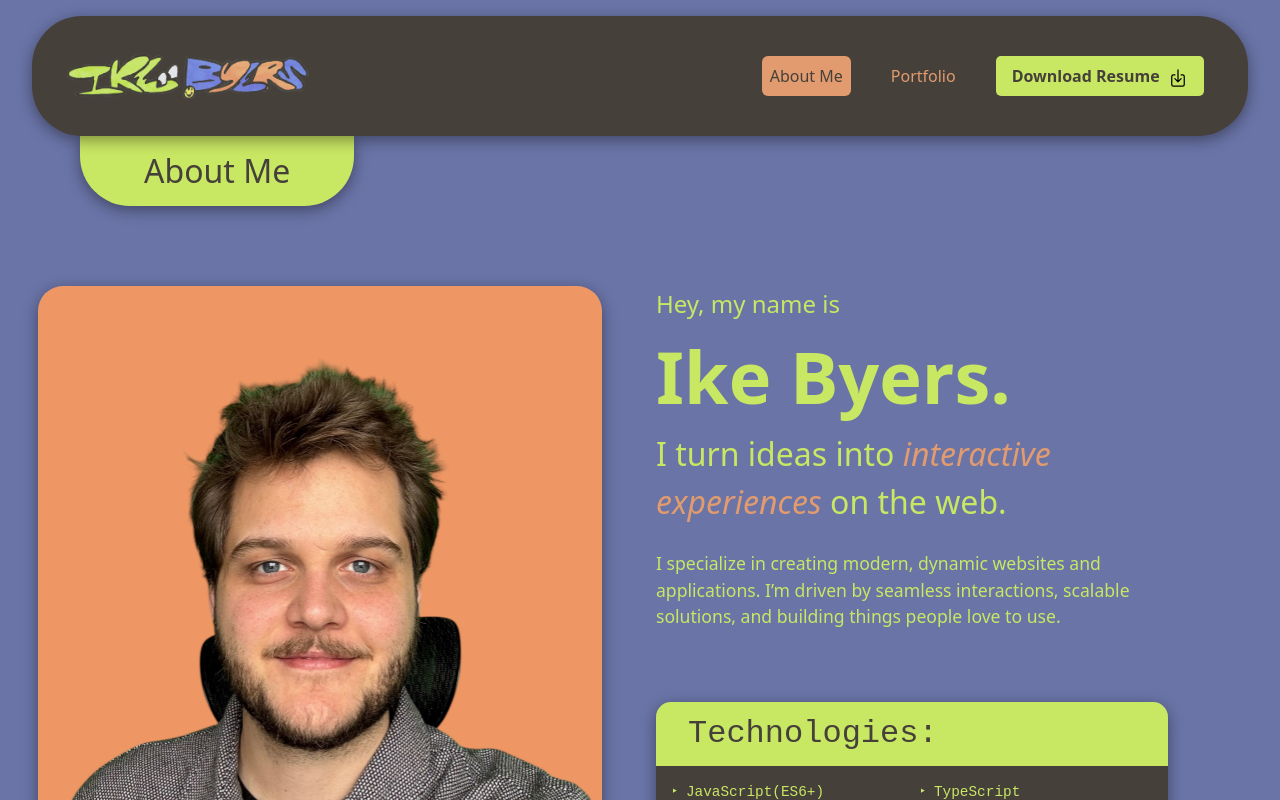
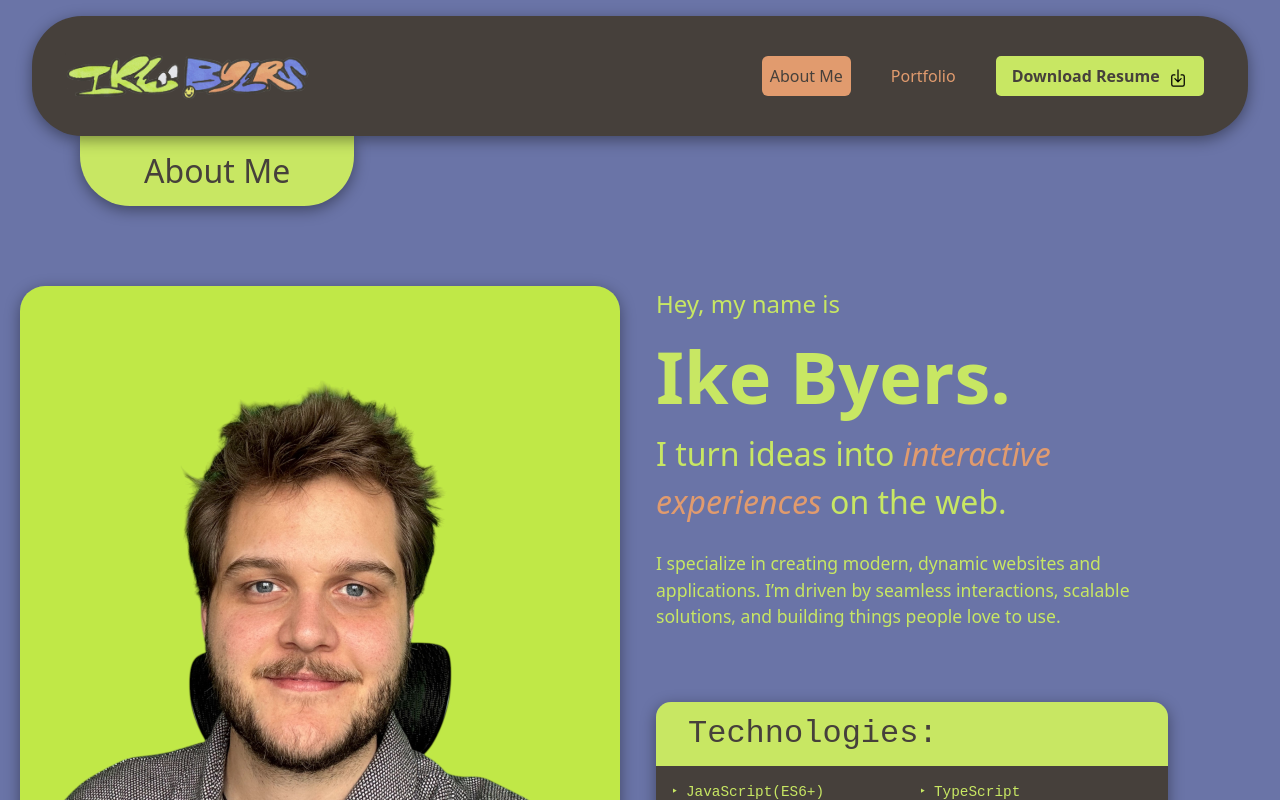
Before and after one commit to ikebyers/Ike-Byers-Portfolio, a React (Vite) app: page / in a window 1280 px wide. Shown: the top 800 px of the page. Built offline with nearby package versions, Linux system fonts and the light colour scheme.

Commit message:
another try at portrait photo

```diff
--- a/src/pages/aboutMe.jsx
+++ b/src/pages/aboutMe.jsx
@@ -26,7 +26,7 @@ const AboutMe = () => {
                 <div className="about-me-grid">
                     <div className="portrait-container portrait-icons">
                         <img
-                            src="/ike_portfolio_portrait.jpg"
+                            src="/ike_portrait_2.jpg"
                             className="bio-image"
                             alt="portrait of Ike Byers"
                         />
```
Also changed, not shown: public/ike_portrait_2.JPG (added).
